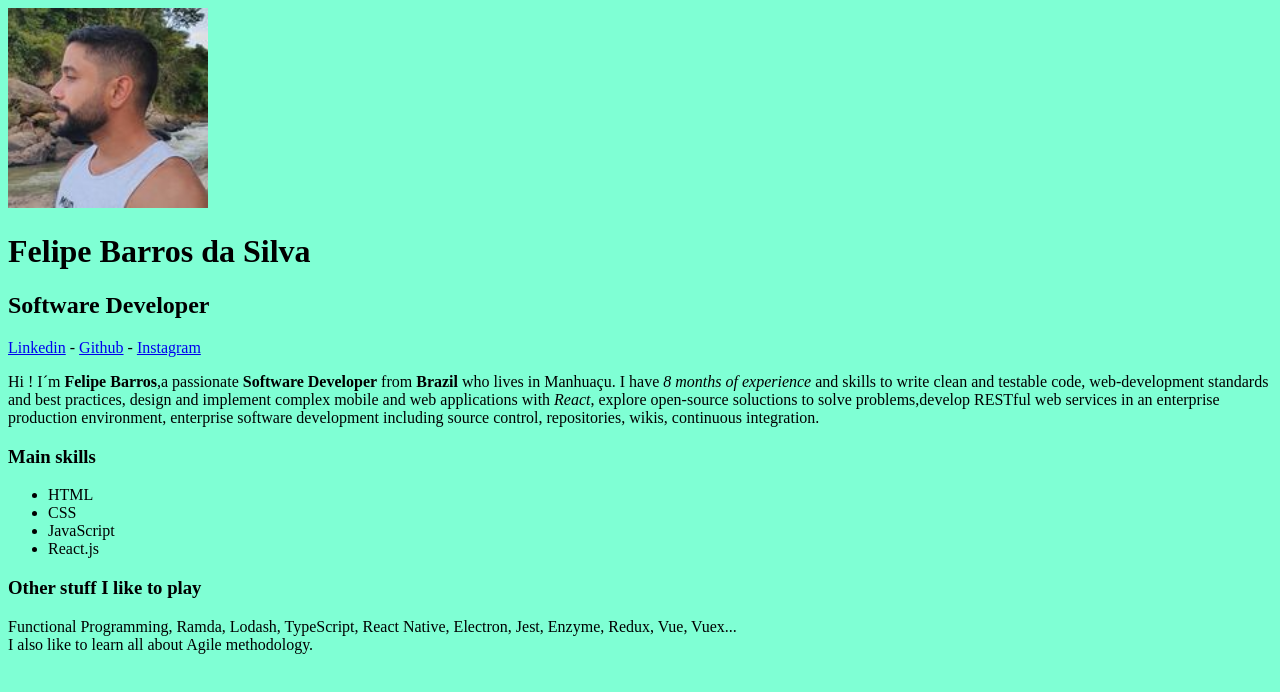
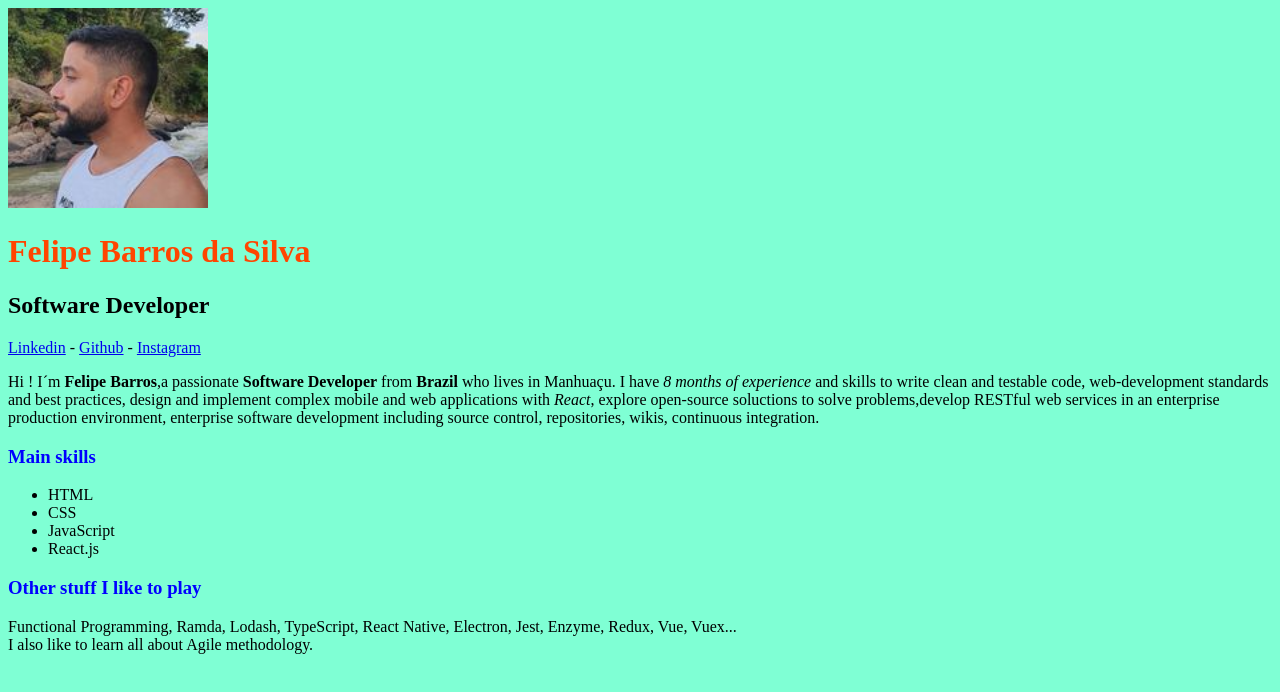
Before and after one commit to LipeBarros/curso-fullstack-thiago-medeiros, a plain HTML site: page 2-css-basico/aula1/index.html in a window 1280 px wide. Drawn offline with Linux system fonts and the light colour scheme.

Commit message:
aplica e diferencia tags de css

```diff
--- a/2-css-basico/aula1/index.html
+++ b/2-css-basico/aula1/index.html
@@ -9,9 +9,9 @@
 </head>
 <body>
 
-    <img src="perfil.jpg" alt="Foto Perfil" width="200">
+    <img src="perfil.jpg" alt="Foto Perfil" class="foto">
 
-    <h1>Felipe Barros da Silva</h1>
+    <h1 id="nome">Felipe Barros da Silva</h1>
     <h2>Software Developer</h2>
 
     <a href="https://www.linkedin.com/in/felipe-barros-046b85169/" target="_blank">Linkedin</a>
--- a/2-css-basico/aula1/style.css
+++ b/2-css-basico/aula1/style.css
@@ -3,3 +3,15 @@
 body{
     background-color: aquamarine;
 }
+
+h3{
+    color: blue;
+}
+
+.foto{
+    width: 200px;
+}
+
+#nome{
+    color: orangered;
+}
```
Also changed, not shown: 1 other file.
